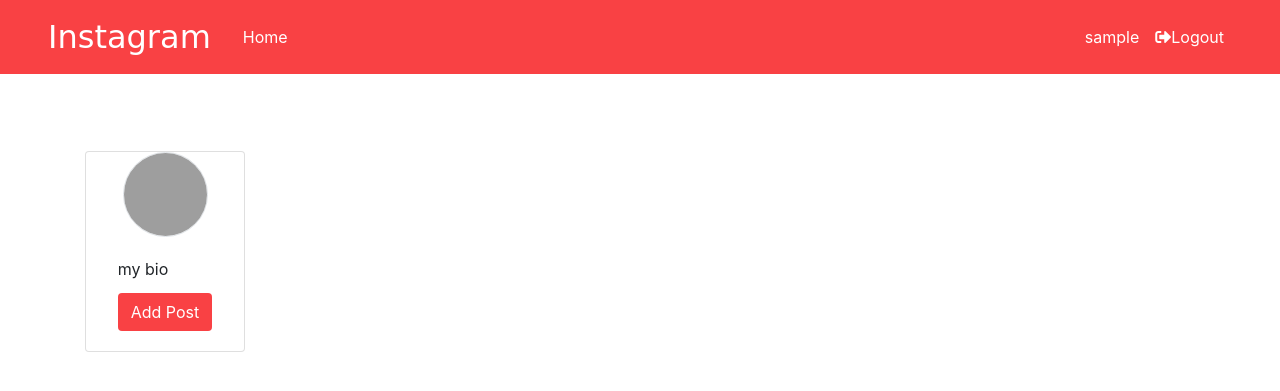
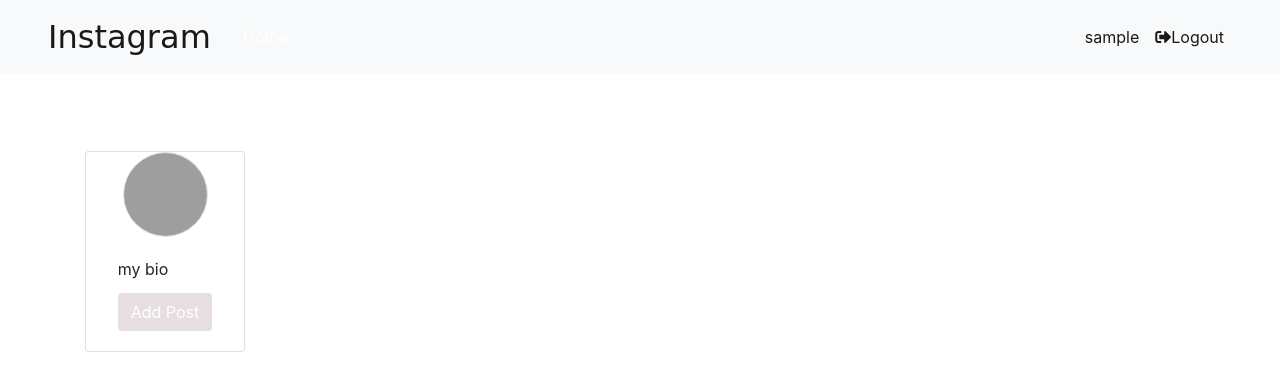
Before and after one commit to IngabireTina/Ing_Instagram, a Django app: page / in a window 1280 px wide. Shown: the top 391 px of the page. Run offline with Django 3.2, Linux system fonts and the light colour scheme; the visitor is signed in with stand-in values (Sample User, id 1); data comes from the database, SQL or seed files in the repository; data that the repository does not hold is empty; some libraries are stand-ins or nearby versions; some web fonts are replaced; grey boxes are pictures that could not be loaded.

Commit message:
designed signup and login

```diff
--- a/app/views.py
+++ b/app/views.py
@@ -2,6 +2,7 @@
 from .models import *
 from django.http import HttpResponseRedirect
 from .forms import *
+# from django.conf import settings
 from django.contrib.auth import login, authenticate
 from django.contrib.auth.forms import UserCreationForm
 from django.contrib.auth.decorators import login_required
--- a/instagram/settings.py
+++ b/instagram/settings.py
@@ -150,7 +150,7 @@
 
 LOGIN_REDIRECT_URL = 'home'
 
-LOGOUT_REDIRECT_IRL = 'home'
+LOGOUT_REDIRECT_URL = 'home'
 
 # Default primary key field type
 # https://docs.djangoproject.com/en/3.2/ref/settings/#default-auto-field
--- a/templates/home.html
+++ b/templates/home.html
@@ -20,7 +20,7 @@
                 </div>
                 <div class="card-body mx-auto">
                     <p class="card-title">{{user.profile.bio}}</p>
-                    <a href="#" class="btn" data-toggle="modal" style="background-color: #F94144; color:white"
+                    <a href="#" class="btn" data-toggle="modal" style="background-color: #e7dfdf; color:white"
                         data-target="#imageUpload">Add Post</a>
                 </div>
                 {% endif %}
--- a/templates/login.html
+++ b/templates/login.html
@@ -16,7 +16,7 @@
 </header>
 
 <body
-  style="background-image: url('https://encrypted-tbn0.gstatic.com/images?q=tbn:ANd9GcTOjfr3UQnY5LvsUZlJXfgwD_kC9fDKelULcQ&usqp=CAU'); background-position: fixed; background-size: cover; background-repeat: no-repeat;">
+  style="background-color: aliceblue;">
   {% load crispy_forms_tags %}
 
   <div class="container mb-5 mt-5">
--- a/templates/navbar.html
+++ b/templates/navbar.html
@@ -1,6 +1,6 @@
 {% load static %}
 
-<nav class="navbar navbar-expand-lg navbar-dark  pl-5 pr-5" style="background-color: #F94144;">
+<nav class="navbar navbar-expand-lg navbar-light bg-light  pl-5 pr-5" style="background-color: #c5bdbd;">
   <a class="navbar-brand" href="{% url 'home' %}" style="font-family: 'Redressed', cursive; font-size:32px">Instagram</a>
   <a class="nav-item nav-link active text-white" href="{% url 'home' %}">Home</a>
   <button class="navbar-toggler" type="button" data-toggle="collapse" data-target="#navbarNavAltMarkup"
--- a/templates/signup.html
+++ b/templates/signup.html
@@ -16,7 +16,7 @@
 </header>
 
 <body
-  style="background-image: url('https://encrypted-tbn0.gstatic.com/images?q=tbn:ANd9GcTOjfr3UQnY5LvsUZlJXfgwD_kC9fDKelULcQ&usqp=CAU'); background-position: fixed; background-size: cover; background-repeat: no-repeat;">
+  style="background-color: aliceblue">
   {% load crispy_forms_tags %}
   <div class="container mb-5 mt-5">
 
```
